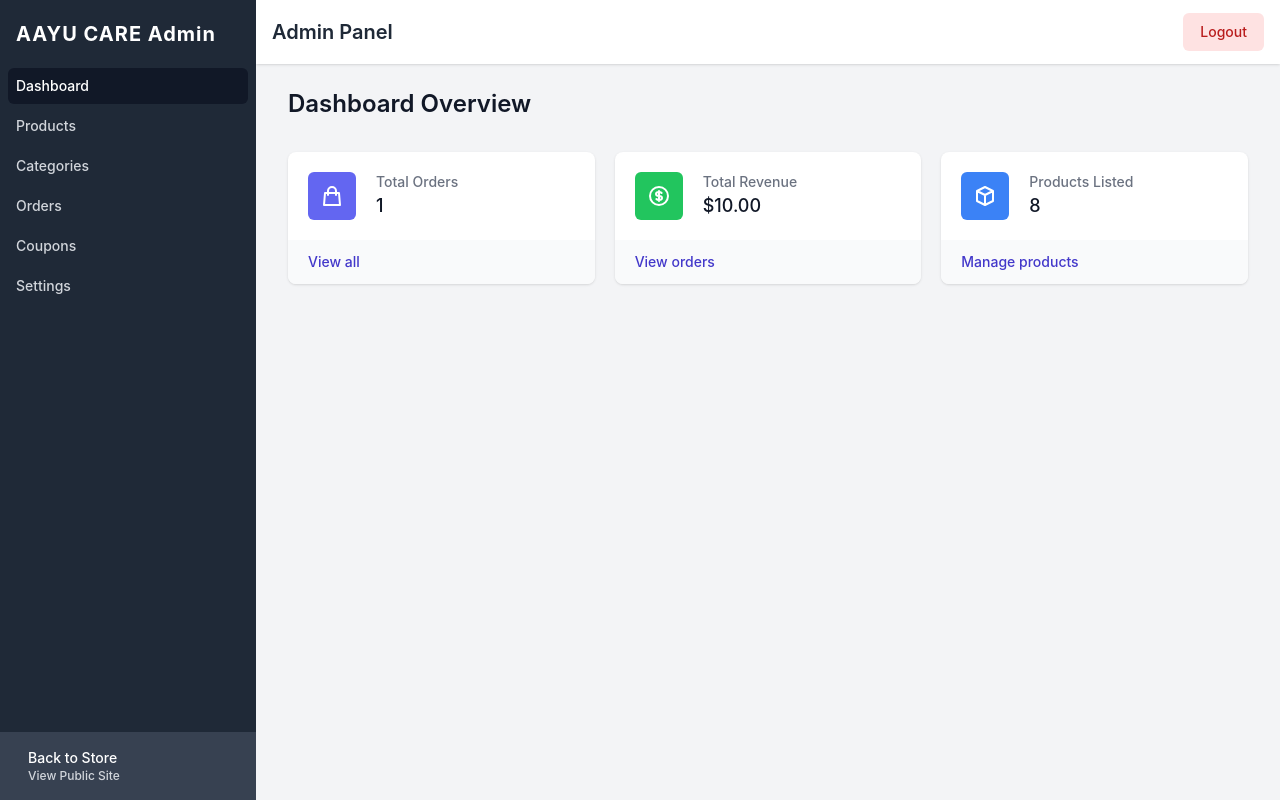
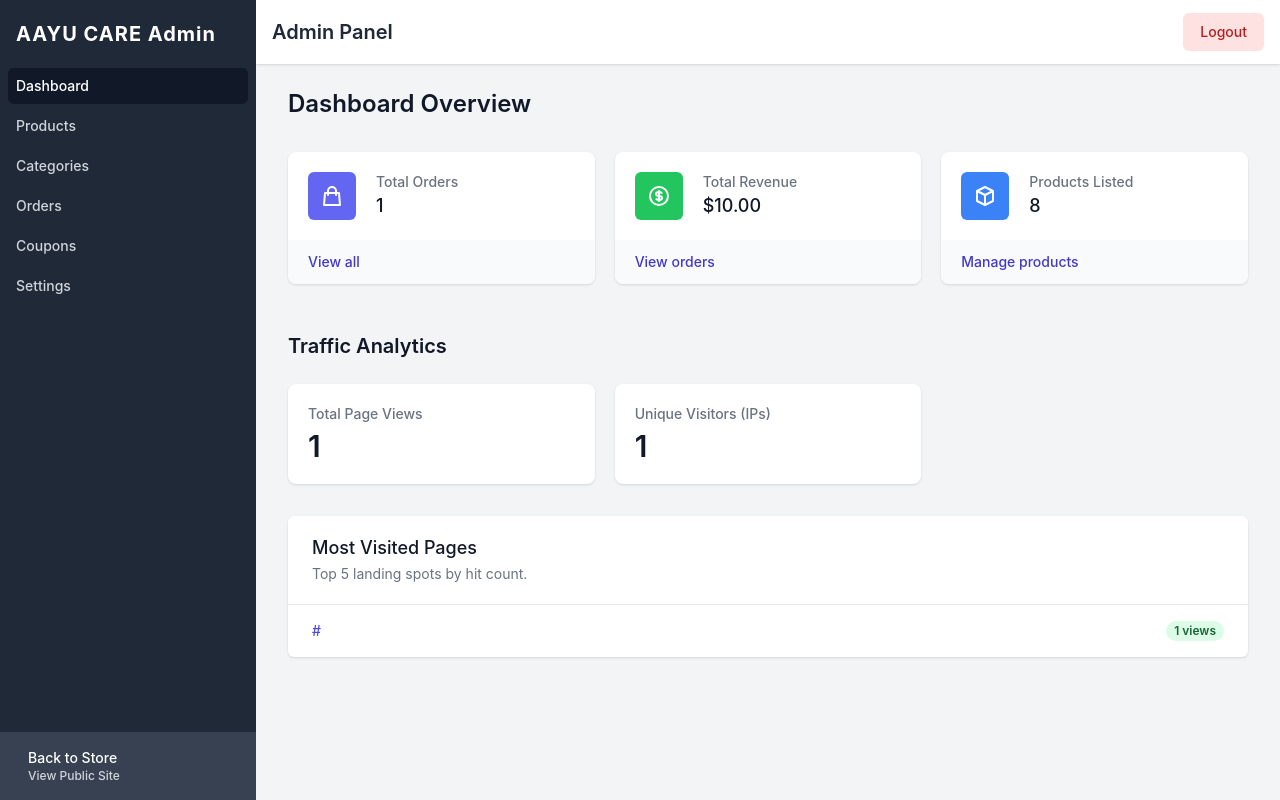
Before and after one commit to abhishdeveloper/1ys, a PHP site: page /admin in a window 1280 px wide. Run offline with PHP 8.4, Linux system fonts and the light colour scheme; the visitor is signed in with stand-in values (Sample User, id 1); data comes from the database, SQL or seed files in the repository; tables that the repository leaves empty hold one stand-in row (values such as "Sample post"); some libraries are stand-ins or nearby versions.

Commit message:
feat: Implement basic traffic analytics
- Added `page_views` table to the database schema.
- Created `Analytics` helper class to log visitor IP, user agent, and URL.
- Integrated analytics logging middleware into `index.php` (ignoring static assets and `/admin`).
- Updated `AdminController.php` to calculate and fetch Total Visits, Unique Visitors, and Top 5 Visited Pages.
- Updated `core/views/admin/dashboard.php` to display traffic metrics in a new section.
- Updated `.gitignore` to exclude test artifacts from Git tracking.

Co-authored-by: abhishdeveloper <260588150+abhishdeveloper@users.noreply.github.com>

```diff
--- a/core/controllers/AdminController.php
+++ b/core/controllers/AdminController.php
@@ -28,7 +28,10 @@ class AdminController {
         $stats = [
             'total_orders' => 0,
             'total_revenue' => 0,
-            'total_products' => 0
+            'total_products' => 0,
+            'total_visits' => 0,
+            'unique_visitors' => 0,
+            'top_pages' => []
         ];
 
         if ($role === 'admin') {
@@ -39,6 +42,23 @@ class AdminController {
 
             $stmt = $this->db->query("SELECT COUNT(*) as count FROM products");
             $stats['total_products'] = $stmt->fetch()['count'] ?? 0;
+
+            // Analytics Stats
+            $stmt = $this->db->query("SELECT COUNT(*) as count FROM page_views");
+            $stats['total_visits'] = $stmt->fetch()['count'] ?? 0;
+
+            $stmt = $this->db->query("SELECT COUNT(DISTINCT visitor_ip) as count FROM page_views");
+            $stats['unique_visitors'] = $stmt->fetch()['count'] ?? 0;
+
+            $stmt = $this->db->query("
+                SELECT page_url, COUNT(*) as views
+                FROM page_views
+                GROUP BY page_url
+                ORDER BY views DESC
+                LIMIT 5
+            ");
+            $stats['top_pages'] = $stmt->fetchAll();
+
         } else {
             // Seller stats
             $stmt = $this->db->prepare("SELECT COUNT(*) as count FROM products WHERE seller_id = :seller_id");
--- /dev/null
+++ b/core/helpers/Analytics.php
@@ -0,0 +1,49 @@
+<?php
+// core/helpers/Analytics.php
+
+class Analytics {
+    public static function logPageView(PDO $db) {
+        $pageUrl = $_SERVER['REQUEST_URI'] ?? '/';
+
+        // Strip off query parameters for the base URL to prevent fragmented data (optional)
+        $parsedUrl = parse_url($pageUrl);
+        $cleanUrl = $parsedUrl['path'] ?? '/';
+
+        // Ignore static assets if they accidentally hit this
+        if (preg_match('/\.(css|js|jpg|jpeg|png|gif|svg|ico|woff|woff2|ttf|eot)$/i', $cleanUrl)) {
+            return;
+        }
+
+        // Do not log admin routes to keep metrics strictly customer-focused
+        if (strpos($cleanUrl, '/admin') === 0) {
+            return;
+        }
+
+        $visitorIp = $_SERVER['REMOTE_ADDR'] ?? 'UNKNOWN';
+
+        // Handle IP behind proxies
+        if (isset($_SERVER['HTTP_X_FORWARDED_FOR'])) {
+            $ipList = explode(',', $_SERVER['HTTP_X_FORWARDED_FOR']);
+            $visitorIp = trim($ipList[0]);
+        } elseif (isset($_SERVER['HTTP_CLIENT_IP'])) {
+            $visitorIp = $_SERVER['HTTP_CLIENT_IP'];
+        }
+
+        $userAgent = $_SERVER['HTTP_USER_AGENT'] ?? 'UNKNOWN';
+        // Max limit of user agent field is 255
+        $userAgent = substr($userAgent, 0, 255);
+
+        try {
+            $stmt = $db->prepare("INSERT INTO page_views (page_url, visitor_ip, user_agent) VALUES (:url, :ip, :ua)");
+            $stmt->execute([
+                'url' => $cleanUrl,
+                'ip' => $visitorIp,
+                'ua' => $userAgent
+            ]);
+        } catch (Exception $e) {
+            // Silently fail if tracking errors out, don't break the application
+            error_log("Analytics logging failed: " . $e->getMessage());
+        }
+    }
+}
+?>
--- a/core/views/admin/dashboard.php
+++ b/core/views/admin/dashboard.php
@@ -87,6 +87,47 @@ require_once __DIR__ . '/partials/header.php';
         </div>
 
     </div>
+
+    <!-- Traffic Analytics Section (Admin Only) -->
+    <?php if ($_SESSION['role'] === 'admin'): ?>
+    <h2 class="text-xl font-semibold text-gray-900 mt-12 mb-6">Traffic Analytics</h2>
+
+    <div class="grid grid-cols-1 gap-5 sm:grid-cols-2 lg:grid-cols-3 mb-8">
+        <div class="bg-white overflow-hidden shadow rounded-lg p-5">
+            <dt class="text-sm font-medium text-gray-500 truncate">Total Page Views</dt>
+            <dd class="mt-1 text-3xl font-semibold text-gray-900"><?php echo number_format($stats['total_visits']); ?></dd>
+        </div>
+        <div class="bg-white overflow-hidden shadow rounded-lg p-5">
+            <dt class="text-sm font-medium text-gray-500 truncate">Unique Visitors (IPs)</dt>
+            <dd class="mt-1 text-3xl font-semibold text-gray-900"><?php echo number_format($stats['unique_visitors']); ?></dd>
+        </div>
+    </div>
+
+    <!-- Top Pages Table -->
+    <div class="bg-white shadow overflow-hidden sm:rounded-md">
+        <div class="px-4 py-5 border-b border-gray-200 sm:px-6">
+            <h3 class="text-lg leading-6 font-medium text-gray-900">Most Visited Pages</h3>
+            <p class="mt-1 text-sm text-gray-500">Top 5 landing spots by hit count.</p>
+        </div>
+        <ul role="list" class="divide-y divide-gray-200">
+            <?php if (!empty($stats['top_pages'])): ?>
+                <?php foreach ($stats['top_pages'] as $page): ?>
+                <li class="px-4 py-4 sm:px-6 flex items-center justify-between">
+                    <div class="text-sm font-medium text-indigo-600 truncate"><?php echo htmlspecialchars($page['page_url']); ?></div>
+                    <div class="ml-2 flex-shrink-0 flex">
+                        <span class="px-2 inline-flex text-xs leading-5 font-semibold rounded-full bg-green-100 text-green-800">
+                            <?php echo number_format($page['views']); ?> views
+                        </span>
+                    </div>
+                </li>
+                <?php endforeach; ?>
+            <?php else: ?>
+                <li class="px-4 py-4 sm:px-6 text-sm text-gray-500">No traffic data yet.</li>
+            <?php endif; ?>
+        </ul>
+    </div>
+    <?php endif; ?>
+
 </div>
 
 <?php require_once __DIR__ . '/partials/footer.php'; ?>
--- a/index.php
+++ b/index.php
@@ -11,9 +11,13 @@ ini_set('display_errors', 1);
 // Load required configuration and helper functions
 require_once __DIR__ . '/core/config/database.php';
 require_once __DIR__ . '/core/helpers/functions.php';
+require_once __DIR__ . '/core/helpers/Analytics.php';
 
 // Initialize session handling
 startSession();
+
+// Run analytics tracking for customer-facing requests
+Analytics::logPageView(getDB());
 
 // Setup minimal routing mapping paths to controllers/methods
 $requestUri = parse_url($_SERVER['REQUEST_URI'], PHP_URL_PATH);
```
Also changed, not shown: database_schema.sql (+17 -0 lines), setup_db.sql (+11 -0 lines), test_admin_order.php (deleted, +0 -17 lines), test_admin_smtp.php (deleted, +0 -11 lines), test_customer_dashboard.php (deleted, +0 -20 lines), test_mailer.php (deleted, +0 -20 lines), test_seo.php (deleted, +0 -16 lines), update_db.sql (+10 -3 lines), 3 other files.
